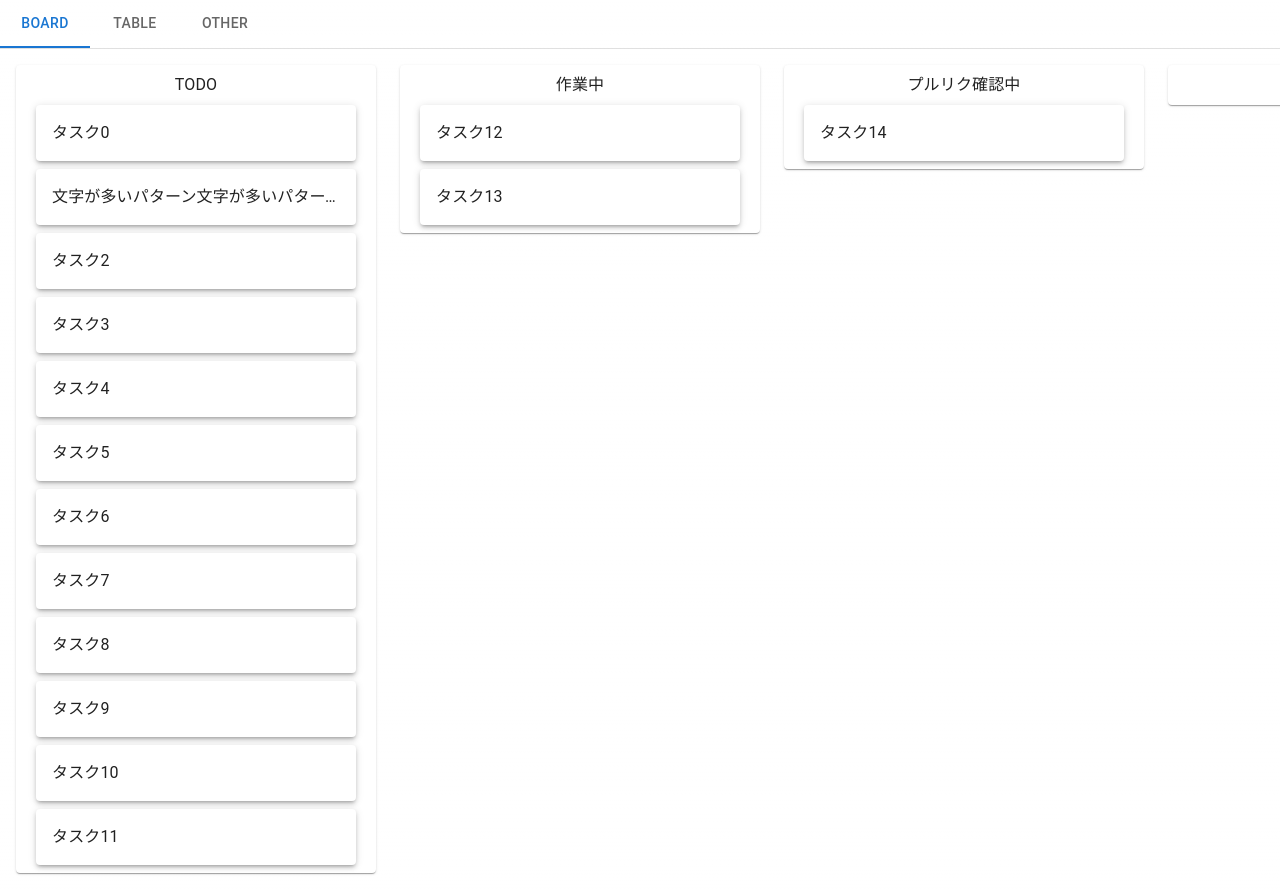
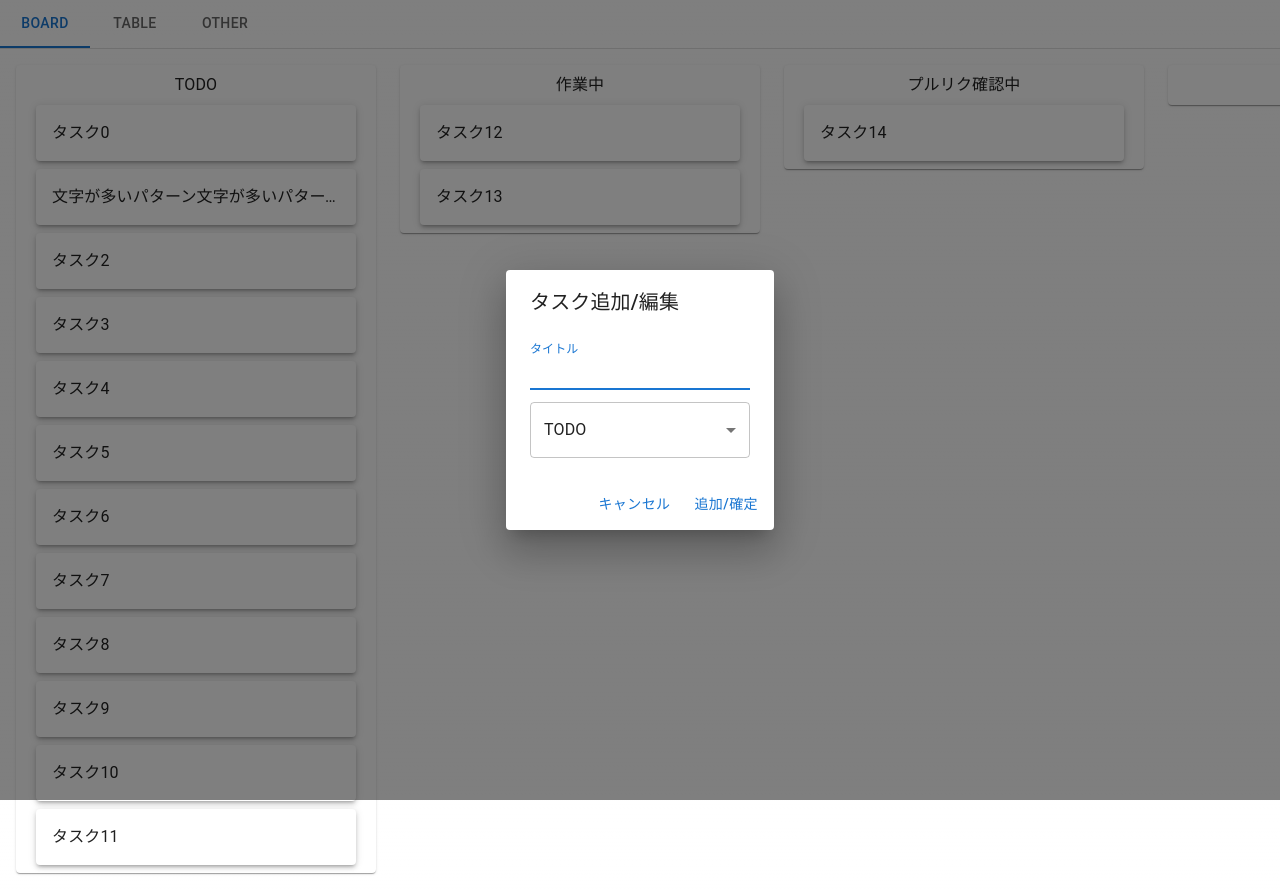
Before and after one commit to ChibaTomoki/task-management, a Next.js app: page /board in a window 1280 px wide. Both pictures are taken after a click on the button "タスク0". Shown: the top 889 px of the page. Built offline with nearby package versions, Linux system fonts and the light colour scheme.

Commit message:
カードをクリックしたときにタスクの編集/追加ダイアログが出る機能を実装

```diff
--- a/components/board/KanbanBoard.tsx
+++ b/components/board/KanbanBoard.tsx
@@ -35,7 +35,11 @@ export default function KanbanBoard({ lists, setLists }: Props) {
   const componentId = useId()
 
   const sensors = useSensors(
-    useSensor(PointerSensor),
+    useSensor(PointerSensor, {
+      activationConstraint: {
+        distance: 8,
+      },
+    }),
     useSensor(KeyboardSensor, {
       coordinateGetter: sortableKeyboardCoordinates,
     }),
--- a/components/board/SortableCard.tsx
+++ b/components/board/SortableCard.tsx
@@ -1,5 +1,6 @@
 'use client'
 
+import TaskEditDialog from '@/components/dialog/TaskFormDialog'
 import { useSortable } from '@dnd-kit/sortable'
 import { CSS } from '@dnd-kit/utilities'
 import {
@@ -8,6 +9,7 @@ import {
   CardContent as MuiCardContent,
   Typography as MuiTypography,
 } from '@mui/material'
+import { useState } from 'react'
 import { z } from 'zod'
 
 export const sortableCardSchema = z.object({
@@ -19,6 +21,7 @@ type Props = z.infer<typeof sortableCardSchema>
 export default function SortableCard({ id, title: name }: Props) {
   const { attributes, listeners, setNodeRef, transform, transition } =
     useSortable({ id })
+  const [showsTaskEditDialog, setShowsTaskEditDialog] = useState(false)
 
   const style = {
     transform: CSS.Transform.toString(transform),
@@ -34,7 +37,7 @@ export default function SortableCard({ id, title: name }: Props) {
         }}
         elevation={3}
       >
-        <MuiCardActionArea>
+        <MuiCardActionArea onClick={() => setShowsTaskEditDialog(true)}>
           <MuiCardContent>
             <MuiTypography
               sx={{
@@ -48,6 +51,13 @@ export default function SortableCard({ id, title: name }: Props) {
           </MuiCardContent>
         </MuiCardActionArea>
       </MuiCard>
+      <TaskEditDialog
+        isOpen={showsTaskEditDialog}
+        cancelOnClick={() => setShowsTaskEditDialog(false)}
+        closeOnClick={() => setShowsTaskEditDialog(false)}
+        submitOnClick={() => setShowsTaskEditDialog(false)}
+        dialogTitle="タスク追加/編集"
+      />
     </div>
   )
 }
--- /dev/null
+++ b/components/dialog/TaskFormDialog.tsx
@@ -0,0 +1,85 @@
+import {
+  Button as MuiButton,
+  Dialog as MuiDialog,
+  DialogActions as MuiDialogActions,
+  DialogContent as MuiDialogContent,
+  DialogTitle as MuiDialogTitle,
+  MenuItem as MuiMenuItem,
+  Select as MuiSelect,
+  TextField as MuiTextField,
+} from '@mui/material'
+import { useState } from 'react'
+import { z } from 'zod'
+
+const statusSchema = z.enum([
+  'todo',
+  'inProgress',
+  'waiting',
+  'done',
+  'nextTodo',
+])
+type Status = z.infer<typeof statusSchema>
+
+const taskEditDialogSchema = z.object({
+  isOpen: z.boolean(),
+  closeOnClick: z.function(),
+  cancelOnClick: z.function(),
+  submitOnClick: z.function(),
+  dialogTitle: z.string(),
+})
+type Props = z.infer<typeof taskEditDialogSchema>
+
+export default function TaskEditDialog({
+  isOpen,
+  closeOnClick,
+  cancelOnClick,
+  submitOnClick,
+  dialogTitle,
+}: Props) {
+  const [title, setTitle] = useState('')
+  const [status, setStatus] = useState<Status>('todo')
+
+  return (
+    <div>
+      <MuiDialog open={isOpen} onClose={closeOnClick}>
+        <MuiDialogTitle>{dialogTitle}</MuiDialogTitle>
+        <MuiDialogContent
+          sx={{ display: 'flex', flexDirection: 'column', gap: '8px' }}
+        >
+          <MuiTextField
+            autoFocus
+            margin="dense"
+            id="title"
+            label="タイトル"
+            fullWidth
+            variant="standard"
+            value={title}
+            onChange={(e) => {
+              setTitle(e.target.value)
+            }}
+          />
+          <MuiSelect
+            labelId="status"
+            id="status"
+            value={status}
+            label="ステータス"
+            fullWidth
+            onChange={(e) => {
+              setStatus(statusSchema.parse(e.target.value))
+            }}
+          >
+            <MuiMenuItem value="todo">TODO</MuiMenuItem>
+            <MuiMenuItem value="inProgress">作業中</MuiMenuItem>
+            <MuiMenuItem value="waiting">プルリク確認中</MuiMenuItem>
+            <MuiMenuItem value="done">完了</MuiMenuItem>
+            <MuiMenuItem value="nextTodo">次のTODO</MuiMenuItem>
+          </MuiSelect>
+        </MuiDialogContent>
+        <MuiDialogActions>
+          <MuiButton onClick={cancelOnClick}>キャンセル</MuiButton>
+          <MuiButton onClick={submitOnClick}>追加/確定</MuiButton>
+        </MuiDialogActions>
+      </MuiDialog>
+    </div>
+  )
+}
```
